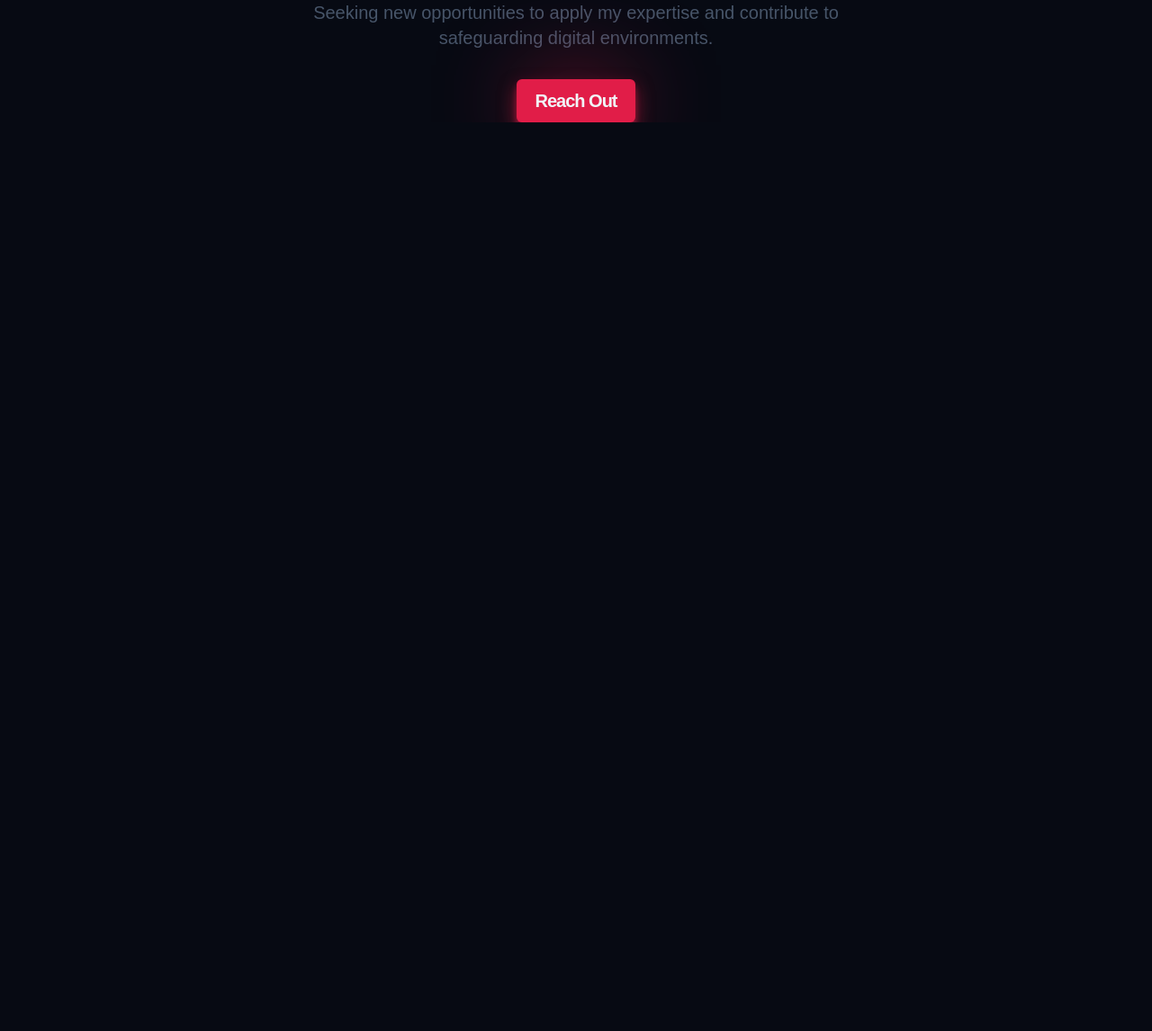
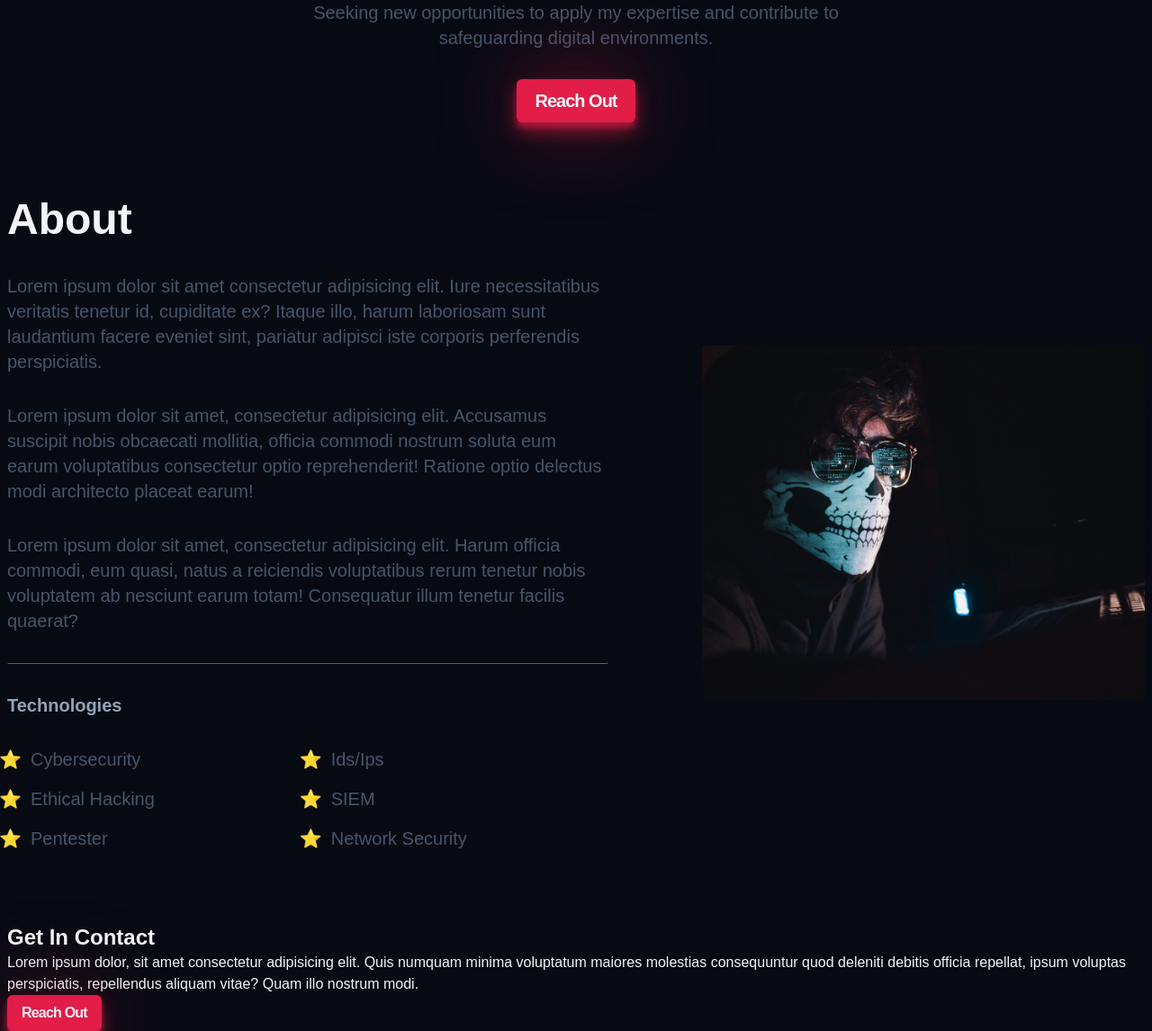
Before and after one commit to soumya-sitak/Portfolio, a website built with Vite: page index.html in a window 1280 px wide. Shown: the part 822-1968 px from the top of the page at 90% size. Before the commit the page ends 958 px from the top, so only its background shows below. Built offline with nearby package versions, Linux system fonts and the light colour scheme; a web font is replaced by a local one.

Commit message:
added about and contact

```diff
--- a/index.html
+++ b/index.html
@@ -19,6 +19,9 @@
           </li>
           <li>
             <a class="header__link" href="#featured">Work</a>
+          </li>
+          <li>
+            <a class="header__link" href="#blog">Blog</a>
           </li>
           <li>
             <a class="header__link" href="#contact">Contact</a>
@@ -73,10 +76,63 @@
         </p>
         <a class="hero__btn btn" href="#">Reach Out</a>
       </section>
+      <section class="about container section">
+        <div class="about__content">
+          <h2 class="about__title">About</h2>
+          <p class="about__description">
+            Lorem ipsum dolor sit amet consectetur adipisicing elit. Iure
+            necessitatibus veritatis tenetur id, cupiditate ex? Itaque illo,
+            harum laboriosam sunt laudantium facere eveniet sint, pariatur
+            adipisci iste corporis perferendis perspiciatis.
+          </p>
+          <p class="about__description">
+            Lorem ipsum dolor sit amet, consectetur adipisicing elit. Accusamus
+            suscipit nobis obcaecati mollitia, officia commodi nostrum soluta
+            eum earum voluptatibus consectetur optio reprehenderit! Ratione
+            optio delectus modi architecto placeat earum!
+          </p>
+          <p class="about__description">
+            Lorem ipsum dolor sit amet, consectetur adipisicing elit. Harum
+            officia commodi, eum quasi, natus a reiciendis voluptatibus rerum
+            tenetur nobis voluptatem ab nesciunt earum totam! Consequatur illum
+            tenetur facilis quaerat?
+          </p>
+          <hr class="about__hr" />
+          <h3 class="about__subtitle">Technologies</h3>
+          <div class="about__ul-container">
+            <ul class="about__ul">
+              <li class="about__list">Cybersecurity</li>
+              <li class="about__list">Ethical Hacking</li>
+              <li class="about__list">Pentester</li>
+            </ul>
+            <ul class="about__ul">
+              <li class="about__list">Ids/Ips</li>
+              <li class="about__list">SIEM</li>
+              <li class="about__list">Network Security</li>
+            </ul>
+          </div>
+        </div>
+        <div class="">
+          <img class="about__image" src="/about.jpg" alt="profile picture" />
+        </div>
+      </section>
       <!-- <section></section> -->
       <!-- <section></section> -->
-      <!-- <section></section> -->
-      <!-- <section></section> -->
+      <section class="contact container section">
+        <h2 class="contact__title">Get In Contact</h2>
+        <p class="contact__description">
+          Lorem ipsum dolor, sit amet consectetur adipisicing elit. Quis numquam
+          minima voluptatum maiores molestias consequuntur quod deleniti debitis
+          officia repellat, ipsum voluptas perspiciatis, repellendus aliquam
+          vitae? Quam illo nostrum modi.
+        </p>
+        <a
+          class="contact__btn btn"
+          href="mailto:soumyasitak.g@gmail.com"
+          target="_blank"
+          >Reach Out</a
+        >
+      </section>
     </main>
     <footer></footer>
     <script type="module" src="./src/main.js"></script>
--- a/src/main.js
+++ b/src/main.js
@@ -2,4 +2,5 @@ import "../styles/modern-normalize.css";
 import "../styles/style.css";
 import "../styles/components/header.css";
 import "../styles/components/hero.css";
+import "../styles/components/about.css";
 import "../styles/utils.css";
--- /dev/null
+++ b/styles/components/about.css
@@ -0,0 +1,149 @@
+.about {
+  display: flex;
+  flex-direction: column;
+  gap: 1rem;
+}
+
+.about__content {
+  display: flex;
+  flex-direction: column;
+  gap: 1rem;
+}
+
+.about__title {
+  font-size: var(--size-2xl);
+  color: var(--clr-light);
+}
+
+.about__description {
+  max-width: 60ch;
+  font-size: var(--size-sm);
+  color: var(--clr-slate600);
+}
+
+.about__hr {
+  border-color: var(--clr-slate800);
+}
+
+.about__subtitle {
+  font-size: var(--size-sm);
+  color: var(--clr-slate400);
+}
+
+.about__ul-container {
+  display: flex;
+}
+
+.about__ul {
+  display: flex;
+  flex-direction: column;
+  gap: 1em;
+  list-style-type: "\2B50";
+  padding-left: 1em;
+  flex: 1;
+}
+
+.about__list {
+  font-size: var(--size-sm);
+  color: var(--clr-slate600);
+}
+
+.about__list::before {
+  content: "";
+  margin-left: 0.5em;
+}
+
+/* xs */
+@media (min-width: 475px) {
+  .about {
+    gap: 1.5rem;
+  }
+
+  .about__content {
+    gap: 1.5rem;
+  }
+
+  .about__title {
+    font-size: var(--size-3xl);
+  }
+
+  .about__description {
+    font-size: var(--size-base);
+  }
+
+  .about__subtitle {
+    font-size: var(--size-base);
+  }
+
+  .about__list {
+    font-size: var(--size-base);
+  }
+}
+
+/* sm */
+@media (min-width: 640px) {
+  .about__image-wrapper {
+    margin: 0 auto;
+  }
+
+  .about__image {
+    width: 28.6875rem;
+  }
+}
+
+/* md */
+/* @media (min-width: 768px) {} */
+
+/* Lg */
+@media (min-width: 1024px) {
+  .about {
+    flex-direction: row;
+    justify-content: space-between;
+    align-items: center;
+  }
+  .about__title {
+    font-size: var(--size-4xl);
+  }
+
+  .about__description {
+    font-size: var(--size-lg);
+  }
+
+  .about__subtitle {
+    font-size: var(--size-lg);
+  }
+
+  .about__list {
+    font-size: var(--size-lg);
+  }
+}
+
+/* xL */
+@media (min-width: 1280px) {
+  .about__title {
+    font-size: var(--size-5xl);
+  }
+
+  .about__content {
+    gap: 2rem;
+  }
+
+  .about__description {
+    font-size: var(--size-xl);
+  }
+
+  .about__subtitle {
+    font-size: var(--size-xl);
+  }
+
+  .about__list {
+    font-size: var(--size-xl);
+  }
+
+  .about__image {
+    width: 30.75rem;
+  }
+}
+
+/* 2xL */
+/* @media (min-width: 1536px) {} */
```
Also changed, not shown: public/about.jpg (added).
